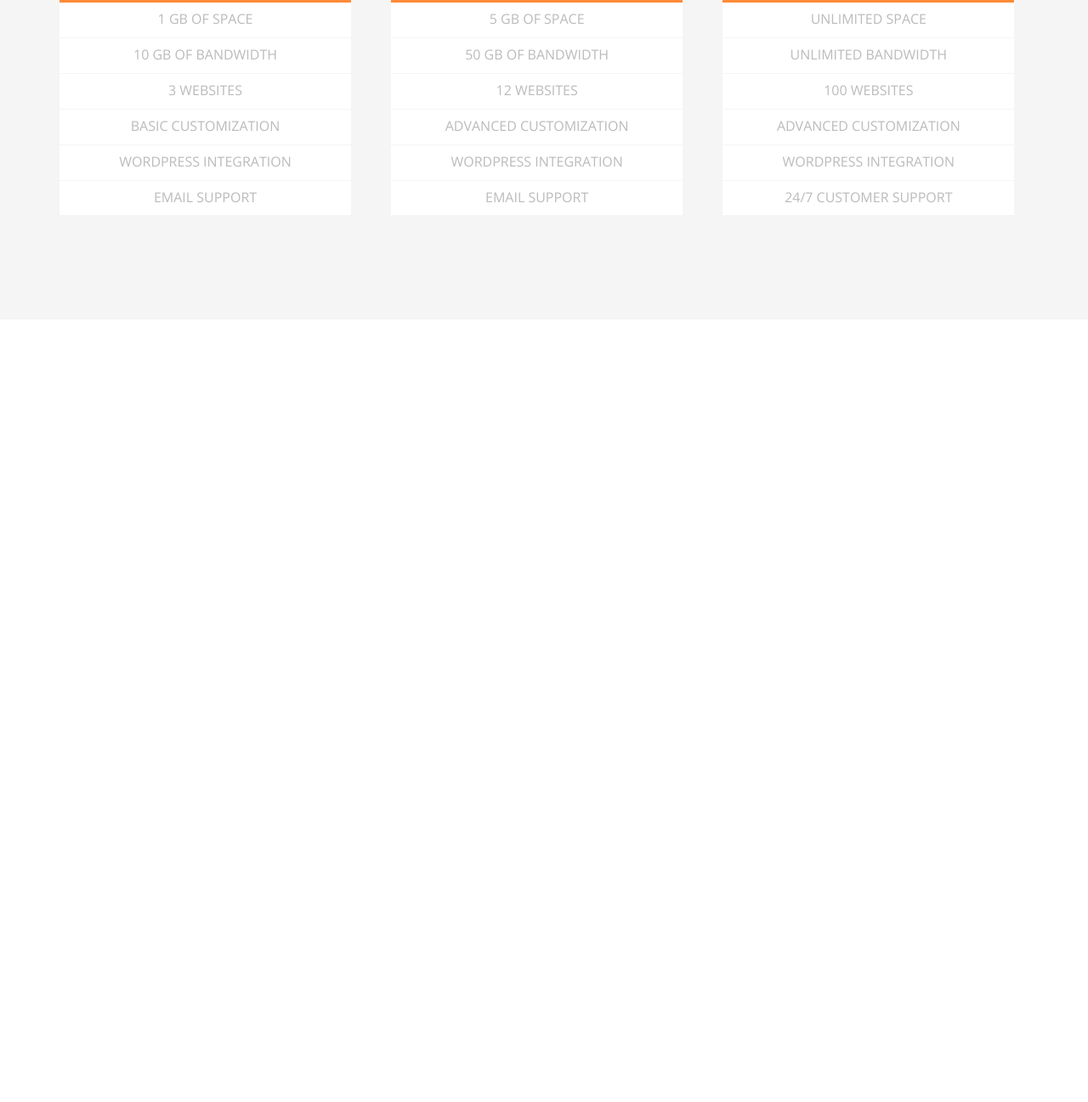
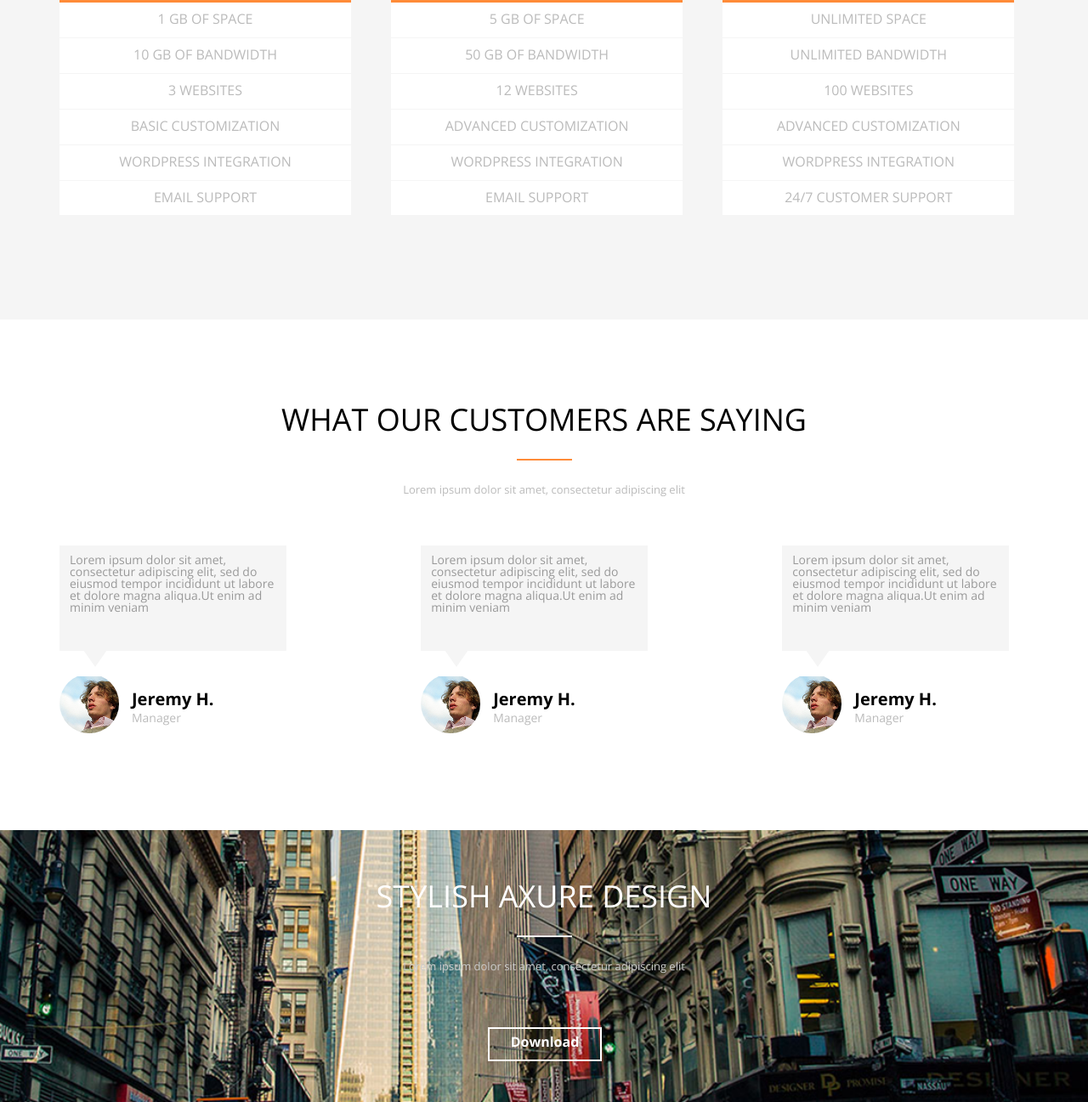
Before and after one commit to grischenko-v/axitlanding, a website: page app/index.html in a window 1280 px wide. Shown: the part 3838-5135 px from the top of the page at 85% size. Before the commit the page ends 4214 px from the top, so only its background shows below. Drawn offline with nearby package versions, Linux system fonts and the light colour scheme.

Commit message:
add design sections

```diff
--- a/app/index.html
+++ b/app/index.html
@@ -150,8 +150,8 @@
       </div>
     </article>
     </section>
-       <section class = "pricing">
-    <article class = "container">
+       <section class = "pricing ">
+    <article class = "container clearfix">
       <div class = "main-title">
       	<h1>why this is awesome</h1>
         <div class="orange-line"></div>
@@ -214,6 +214,64 @@
       </div>
     </article>
     </section>
+
+    <section class = "reviews ">
+    <article class = "container clearfix">
+       <div class = "main-title">
+      	<h1>what our customers are saying</h1>
+        <div class="orange-line"></div>
+        <p>Lorem ipsum dolor sit amet, consectetur adipiscing elit</p>
+      </div>
+      <div class="about-us">
+      <div class="quote">
+      	Lorem ipsum dolor sit amet, consectetur adipiscing elit, sed do eiusmod tempor incididunt ut labore et dolore magna aliqua.Ut enim ad minim veniam
+      </div>
+       <div class = "photo">
+         <img src="../img/avatar.png">
+         <div class="desription">
+           <h3>Jeremy H.</h3>
+           <p>Manager</p>
+         </div>
+       </div>
+     </div>
+      <div class="about-us">
+      <div class="quote">
+      	Lorem ipsum dolor sit amet, consectetur adipiscing elit, sed do eiusmod tempor incididunt ut labore et dolore magna aliqua.Ut enim ad minim veniam
+      </div>
+       <div class = "photo">
+         <img src="../img/avatar.png">
+         <div class="desription">
+           <h3>Jeremy H.</h3>
+           <p>Manager</p>
+         </div>
+       </div>
+     </div>
+      <div class="about-us">
+      <div class="quote">
+      	Lorem ipsum dolor sit amet, consectetur adipiscing elit, sed do eiusmod tempor incididunt ut labore et dolore magna aliqua.Ut enim ad minim veniam
+      </div>
+       <div class = "photo">
+         <img src="../img/avatar.png">
+         <div class="desription">
+           <h3>Jeremy H.</h3>
+           <p>Manager</p>
+         </div>
+       </div>
+     </div>
+    </article>
+    </section>
+    <section class = "design ">
+    <article class = "container clearfix">
+         <div class = "main-title">
+      	<h1>stylish axure design</h1>
+        <div class="white-line"></div>
+        <p>Lorem ipsum dolor sit amet, consectetur adipiscing elit</p>
+      </div>
+      <div class="btn">
+      	Download
+      </div>
+    </article>
+    </section>
  </main>
 </body>
 </html>
--- /dev/null
+++ b/app/scss/_design.scss
@@ -0,0 +1,47 @@
+.design{
+	min-height: 320px;
+	background-image: url("../img/design-bg.png");
+	background-repeat: no-repeat;
+	background-size:cover;
+	article{
+        padding-top: 60px;
+        .main-title{
+        text-align: center;
+        width: 620px;
+        margin: 0 auto;
+        h1{
+      	  font-size: 36px;
+          text-transform: uppercase;
+          color: white;
+        }
+        p{
+      	  color: #ccc;
+      	  font-size: 13px;
+        }
+        .white-line{
+      	  width: 65px;
+      	  margin: 0 auto;
+      	  margin-top: 28px;
+      	  margin-bottom: 28px;
+      	  border-bottom: 2px solid rgb(255, 255, 255);
+        }
+     }
+     .btn{
+     	margin-left: 504px;
+     	margin-top: 65px;
+     	border: 2px solid white;
+     	display: inline-block;
+     	color: white;
+     	width: 130px;
+     	height: 36px;
+     	text-align: center;
+     	line-height: 30px;
+     	font-weight: bold;
+     	cursor: pointer;
+     	&:hover{
+     		color: #ccc;
+     		border: 2px solid #ccc;
+     	}
+     }
+	}
+}
--- a/app/scss/main.scss
+++ b/app/scss/main.scss
@@ -9,6 +9,8 @@
 @import "feature-tree";
 @import "process";
 @import "pricing";
+@import "reviews";
+@import "design";
 
 *{
 	font-family: 'Open Sans', sans-serif;
```
Also changed, not shown: app/css/main.css, app/img/avatar.png (added), app/img/design-bg.png (added).
